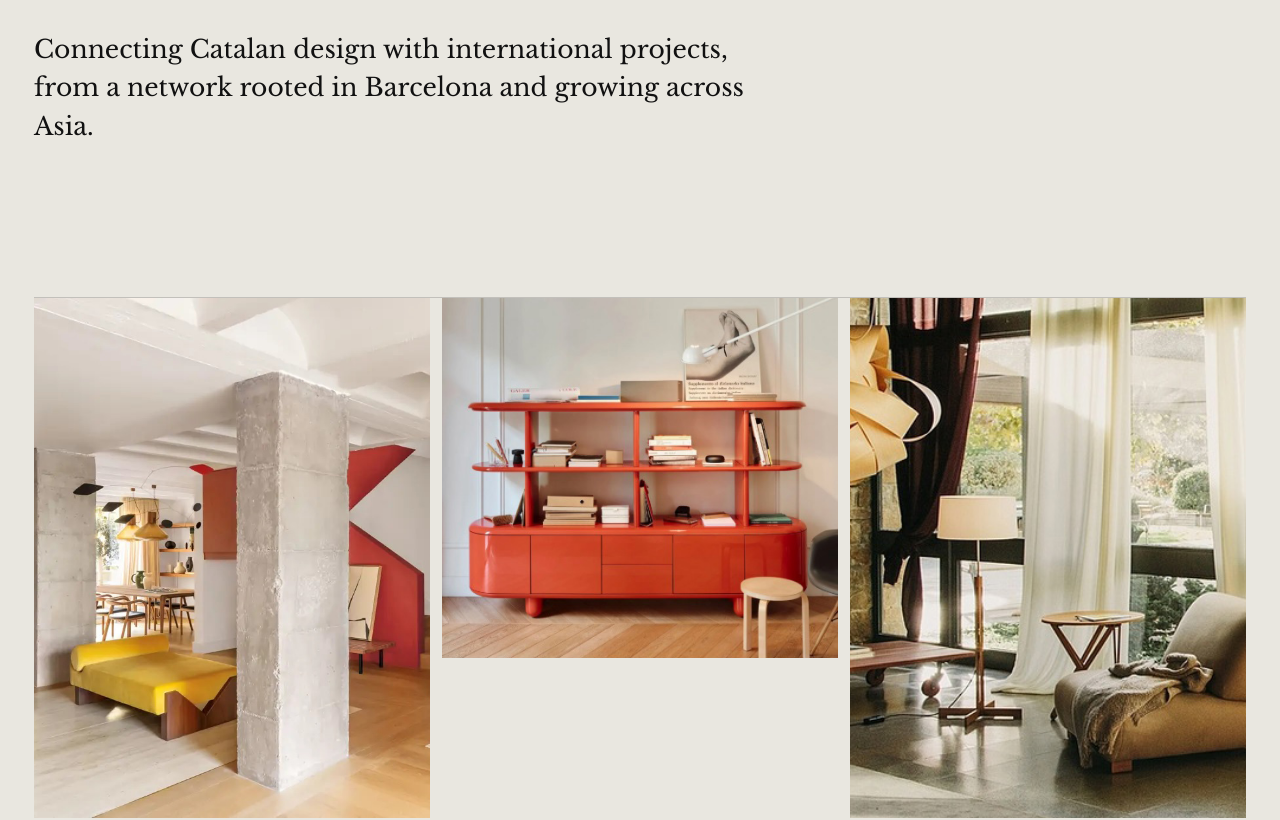
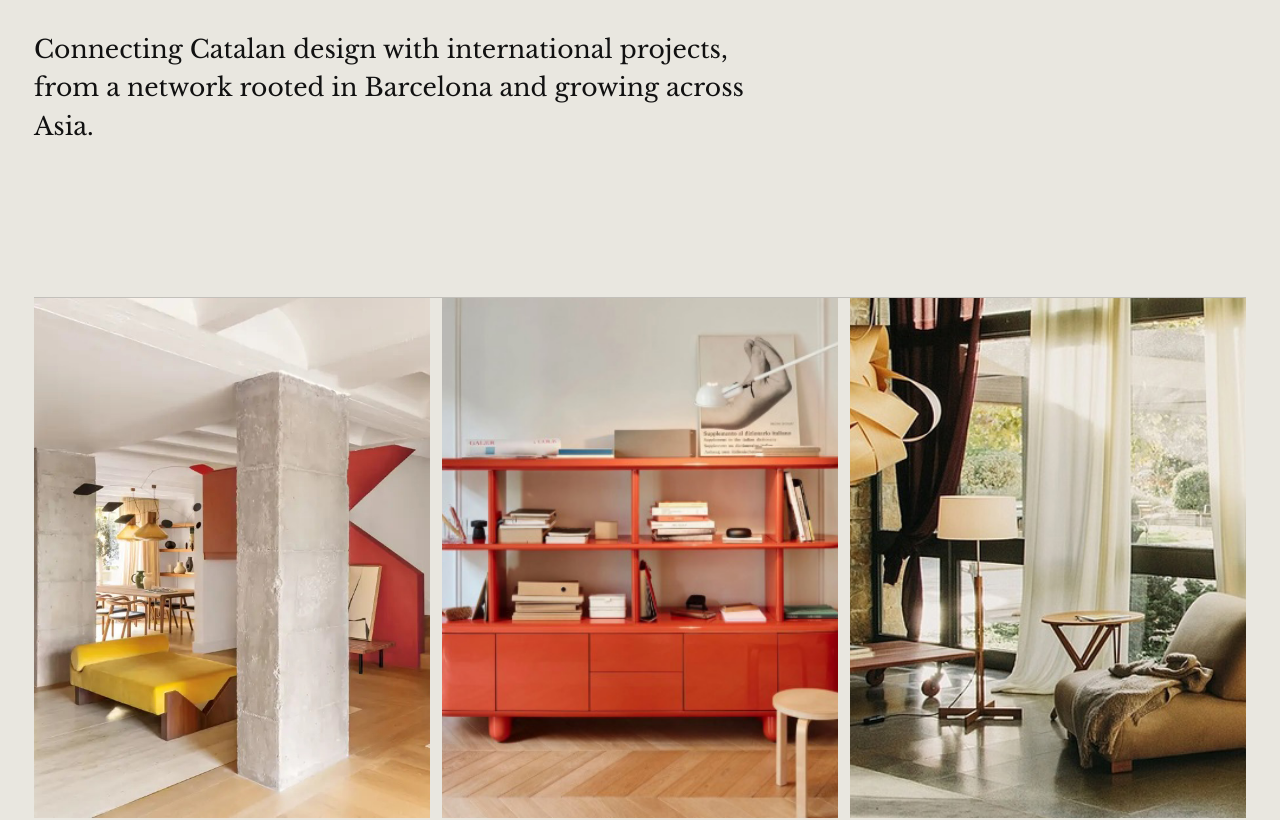
Before and after one commit to galopujana-boop/barcelonadesignheritage.com, a plain HTML site: page index.html in a window 1280 px wide. Shown: the part 7149-7969 px from the top of the page. Drawn offline with nearby package versions, Linux system fonts and the light colour scheme.

Commit message:
Update style.css

```diff
--- a/style.css
+++ b/style.css
@@ -280,7 +280,7 @@ body{
 
 .gallery-item img{
   width:100%;
-  height:360px;
+  height:520px;
   object-fit:cover;
   display:block
 }
```
